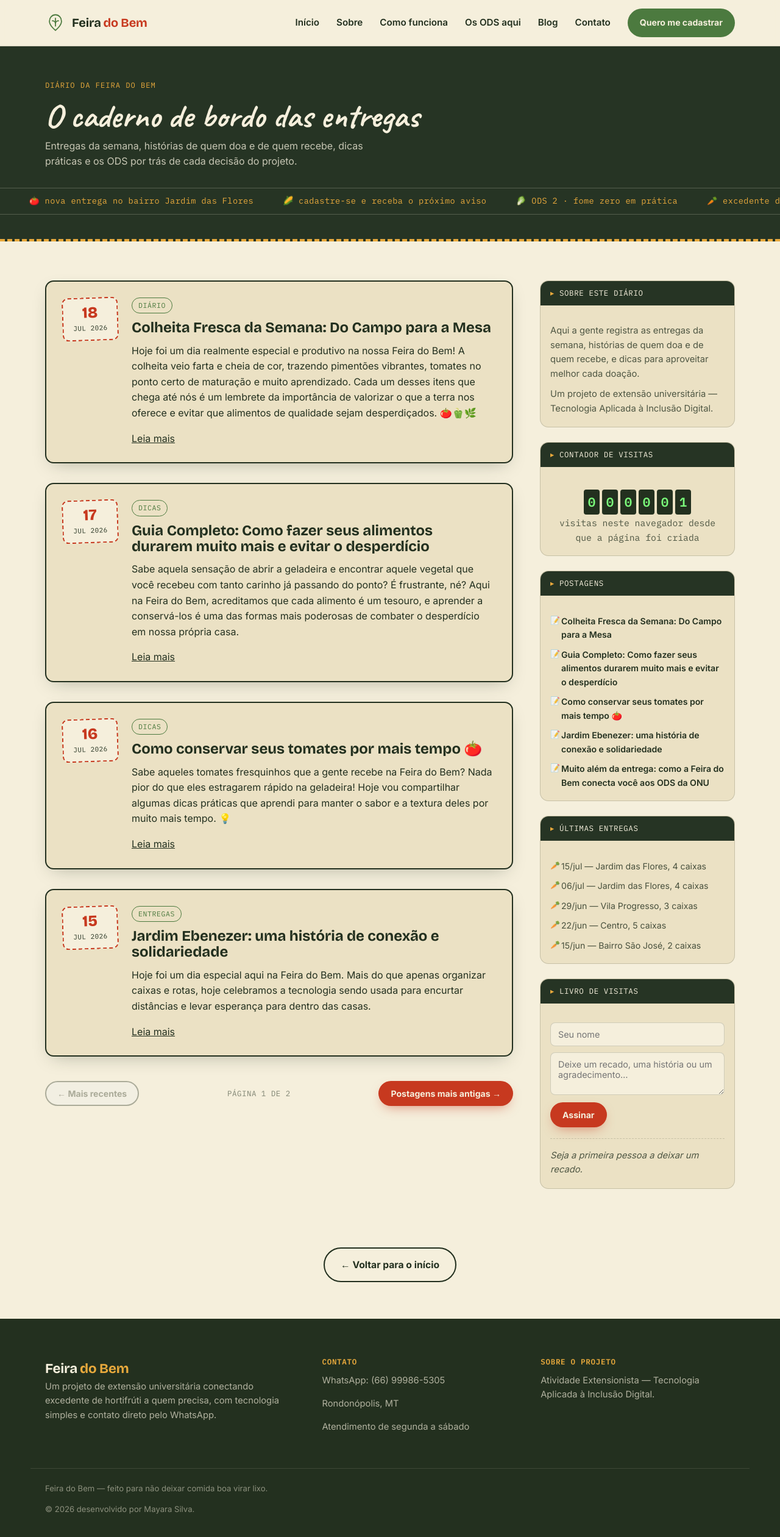
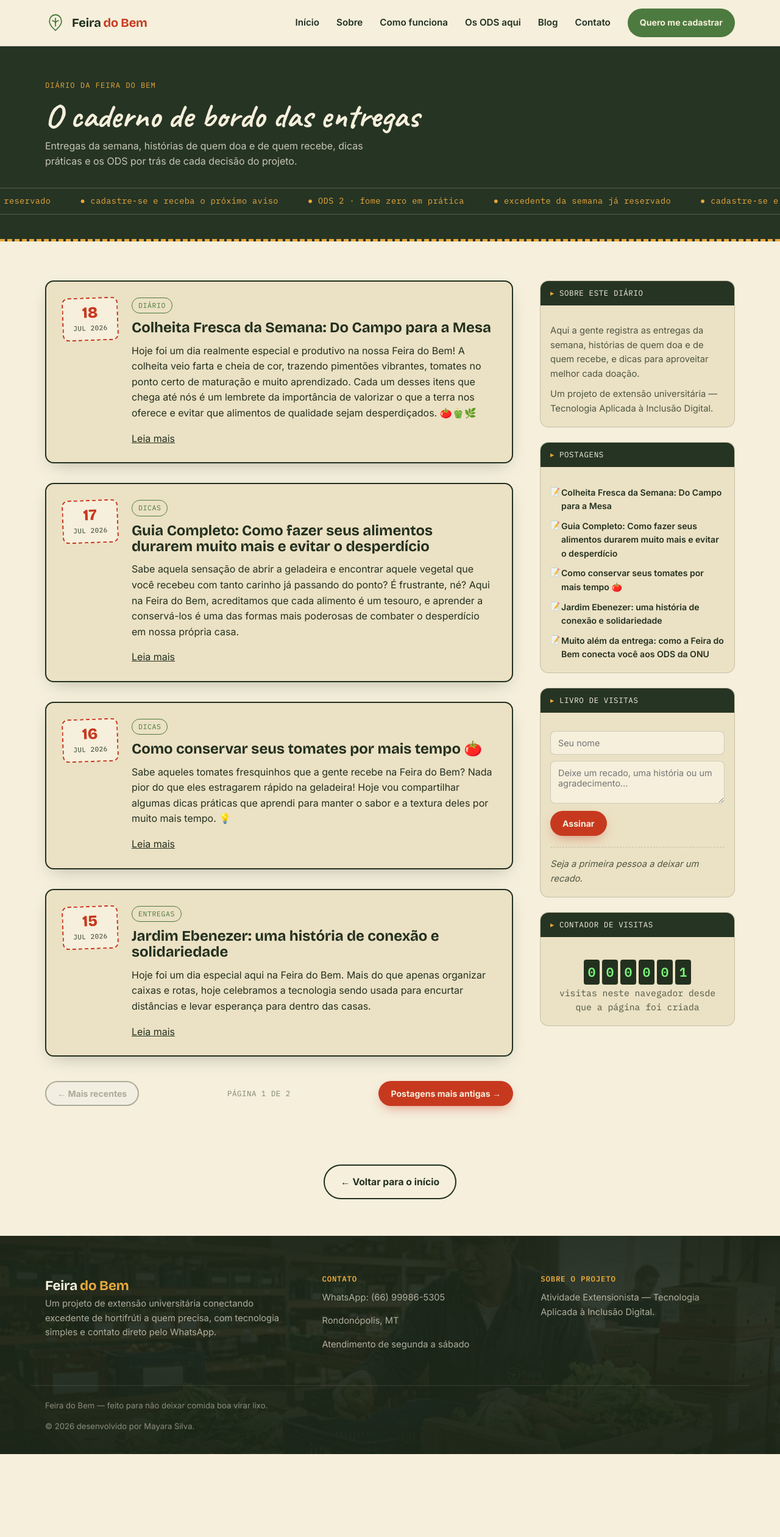
Before and after one commit to maysilvalps/feira-do-bem, a Jekyll site: the page built from blog.md, in a window 1280 px wide. Shown: the whole page at 61% size. Built offline with Jekyll 4.4.1, drawn with Linux system fonts in a browser that asks for light colours.

Commit message:
Simplifica marquee, remove widget de últimas entregas e reordena sidebar

```diff
--- a/blog.md
+++ b/blog.md
@@ -10,6 +10,7 @@ permalink: /blog.html
   <meta name="description"
     content="Diário da Feira do Bem, em Rondonópolis (MT): entregas da semana, histórias de famílias da comunidade, dicas de conservação e os ODS por trás do projeto." />
 
+  <link rel="icon" type="image/png" href="{{ '/images/icon.png' | relative_url }}" />
   <link rel="preconnect" href="https://fonts.googleapis.com" />
   <link rel="preconnect" href="https://fonts.gstatic.com" crossorigin />
   <link
@@ -69,14 +70,12 @@ permalink: /blog.html
       </div>
       <div class="marquee" aria-hidden="true">
         <div class="marquee-track">
-          <span>🥕 excedente da semana já reservado</span>
-          <span>🍅 nova entrega no bairro Jardim das Flores</span>
-          <span>🌽 cadastre-se e receba o próximo aviso</span>
-          <span>🥬 ODS 2 · fome zero em prática</span>
-          <span>🥕 excedente da semana já reservado</span>
-          <span>🍅 nova entrega no bairro Jardim das Flores</span>
-          <span>🌽 cadastre-se e receba o próximo aviso</span>
-          <span>🥬 ODS 2 · fome zero em prática</span>
+          <span>● excedente da semana já reservado</span>
+          <span>● cadastre-se e receba o próximo aviso</span>
+          <span>● ODS 2 · fome zero em prática</span>
+          <span>● excedente da semana já reservado</span>
+          <span>● cadastre-se e receba o próximo aviso</span>
+          <span>● ODS 2 · fome zero em prática</span>
         </div>
       </div>
     </section>
@@ -121,36 +120,12 @@ permalink: /blog.html
         </div>
 
         <div class="widget">
-          <p class="widget-title" role="button" tabindex="0" aria-expanded="false" aria-controls="widgetBodyContador">Contador de visitas</p>
-          <div class="widget-body" id="widgetBodyContador">
-            <div class="hitcounter" id="hitcounter" aria-hidden="true">
-              <span class="digito">0</span><span class="digito">0</span><span class="digito">0</span>
-              <span class="digito">0</span><span class="digito">0</span><span class="digito">1</span>
-            </div>
-            <p class="hitcounter-legenda">visitas neste navegador desde que a página foi criada</p>
-          </div>
-        </div>
-
-        <div class="widget">
           <p class="widget-title" role="button" tabindex="0" aria-expanded="false" aria-controls="widgetBodyPostagens">Postagens</p>
           <div class="widget-body" id="widgetBodyPostagens">
             <ul class="widget-lista widget-posts-lista">
               {% for post in site.posts limit:8 %}
                 <li><a href="{{ post.url | relative_url }}">{{ post.title }}</a></li>
               {% endfor %}
-            </ul>
-          </div>
-        </div>
-
-        <div class="widget">
-          <p class="widget-title" role="button" tabindex="0" aria-expanded="false" aria-controls="widgetBodyEntregas">Últimas entregas</p>
-          <div class="widget-body" id="widgetBodyEntregas">
-            <ul class="widget-lista">
-              <li>15/jul — Jardim das Flores, 4 caixas</li>
-              <li>06/jul — Jardim das Flores, 4 caixas</li>
-              <li>29/jun — Vila Progresso, 3 caixas</li>
-              <li>22/jun — Centro, 5 caixas</li>
-              <li>15/jun — Bairro São José, 2 caixas</li>
             </ul>
           </div>
         </div>
@@ -167,6 +142,17 @@ permalink: /blog.html
               <!-- preenchido via JavaScript a partir do localStorage -->
             </ul>
             <p class="guestbook-vazio" id="livroVazio" hidden>Seja a primeira pessoa a deixar um recado.</p>
+          </div>
+        </div>
+
+        <div class="widget">
+          <p class="widget-title" role="button" tabindex="0" aria-expanded="false" aria-controls="widgetBodyContador">Contador de visitas</p>
+          <div class="widget-body" id="widgetBodyContador">
+            <div class="hitcounter" id="hitcounter" aria-hidden="true">
+              <span class="digito">0</span><span class="digito">0</span><span class="digito">0</span>
+              <span class="digito">0</span><span class="digito">0</span><span class="digito">1</span>
+            </div>
+            <p class="hitcounter-legenda">visitas neste navegador desde que a página foi criada</p>
           </div>
         </div>
 
--- a/css/style.css
+++ b/css/style.css
@@ -33,7 +33,7 @@
 
 /* =========== RESET BÁSICO =========== */
 *, *::before, *::after { box-sizing: border-box; }
-html { scroll-behavior: smooth; overflow-x: hidden; }
+html { scroll-behavior: smooth; overflow-x: clip; }
 body {
   margin: 0;
   background: var(--paper);
@@ -42,7 +42,7 @@ body {
   font-size: 16px;
   line-height: 1.6;
   -webkit-font-smoothing: antialiased;
-  overflow-x: hidden;
+  overflow-x: clip;
 }
 h1, h2, h3, h4 { font-family: var(--font-display); margin: 0 0 .5em; line-height: 1.1; }
 p { margin: 0 0 1em; }
@@ -111,10 +111,19 @@ button { font-family: inherit; }
   background: rgba(245, 239, 220, 0.92);
   backdrop-filter: blur(8px);
   border-bottom: 1px solid var(--line);
+  transition: background-color .3s ease, box-shadow .3s ease;
+}
+.site-header.is-scrolled {
+  background: rgba(245, 239, 220, 0.55);
+  box-shadow: 0 4px 20px rgba(0,0,0,.08);
+}
+.site-header.is-scrolled .header-inner {
+  padding-top: 10px; padding-bottom: 10px;
 }
 .header-inner {
   display: flex; align-items: center; justify-content: space-between;
   padding-top: 14px; padding-bottom: 14px;
+  transition: padding .3s ease;
 }
 .logo { display: flex; align-items: center; gap: 10px; text-decoration: none; color: var(--ink); }
 .logo-mark { color: var(--leaf); display: inline-flex; }
@@ -287,7 +296,12 @@ button { font-family: inherit; }
 .blog-cta { margin-top: 44px; text-align: center; }
 
 /* =========== FOOTER =========== */
-.site-footer { background: var(--ink); color: var(--paper); padding-top: 64px; }
+.site-footer {
+  position: relative;
+  background-image: linear-gradient(180deg, rgba(27, 38, 24, 0.93) 0%, rgba(27, 38, 24, 0.88) 45%, rgba(27, 38, 24, 0.96) 100%), url("../images/banner2.jpeg");
+  background-size: cover; background-position: center;
+  color: var(--paper); padding-top: 64px;
+}
 .footer-inner {
   display: grid; grid-template-columns: 1.3fr 1fr 1fr; gap: 40px;
   padding-bottom: 40px; border-bottom: 1px solid rgba(245,239,220,.12);
--- a/index.html
+++ b/index.html
@@ -76,10 +76,6 @@ layout: none
           <a href="#como-funciona" class="btn btn-outline-light">Como funciona</a>
         </div>
         <p class="hero-note">Rondonópolis, MT · Cadastro simples · Contato direto por WhatsApp · Sem custo</p>
-      </div>
-      <div class="crate-row" aria-hidden="true">
-        <span class="crate">🥕</span><span class="crate">🥬</span><span class="crate">🍅</span>
-        <span class="crate">🍊</span><span class="crate">🌽</span><span class="crate">🥦</span>
       </div>
     </section>
 
```
